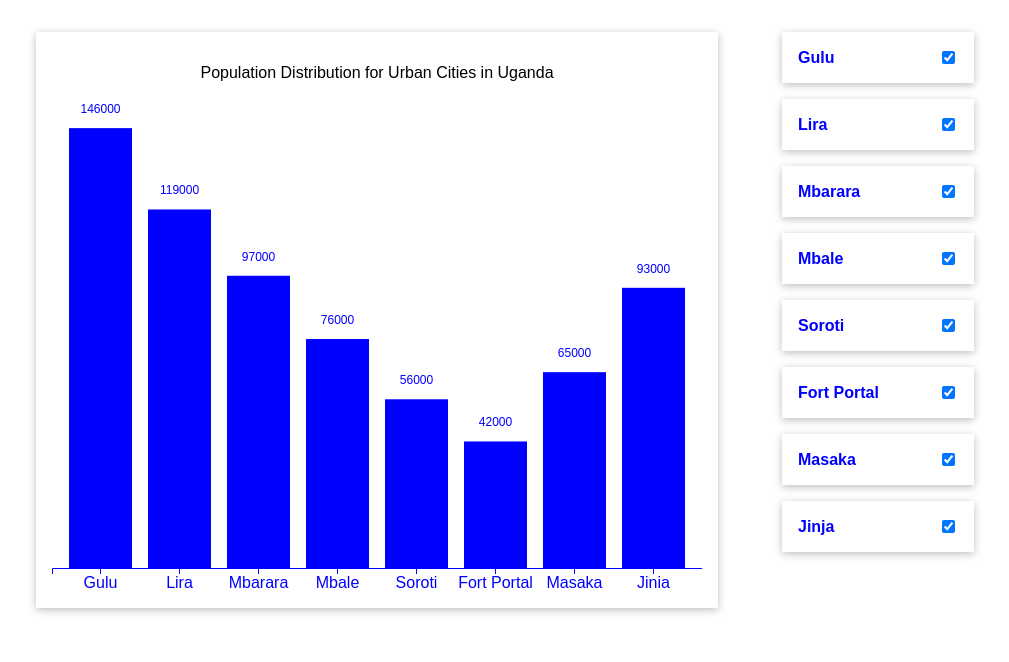
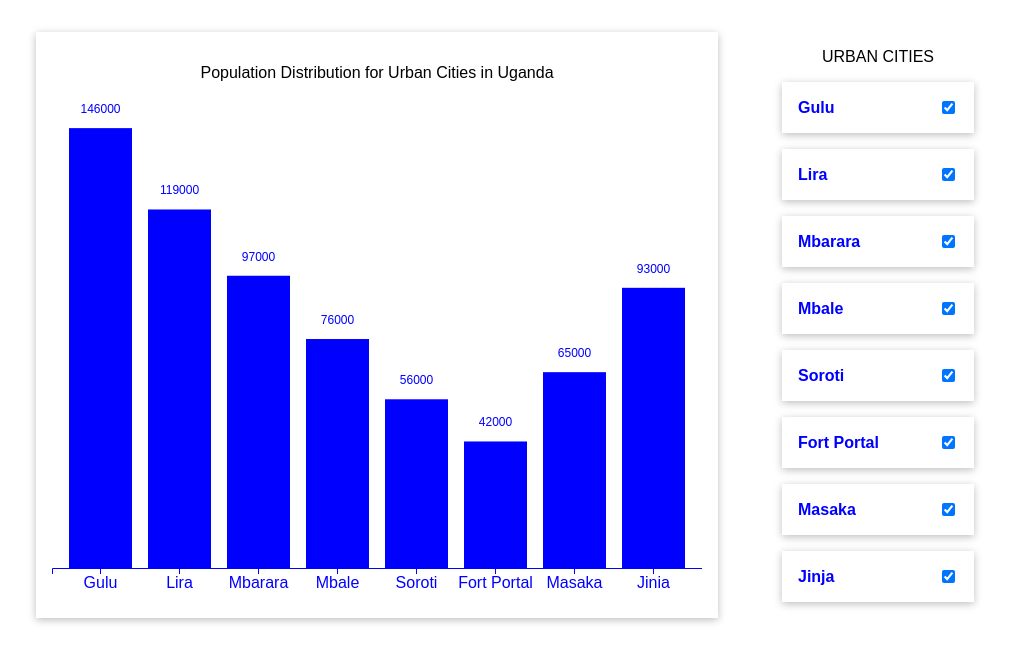
Before and after one commit to Amukayoung/An-Interactive-Bar-Chart-with-D3JS, a plain HTML site: page index.html in a window 1280 px wide. Shown: the whole page, without its empty margins (20-1029 px from the left). Drawn offline with nearby package versions, Linux system fonts and the light colour scheme.

Commit message:
Added list items tittle

```diff
--- a/index.html
+++ b/index.html
@@ -68,6 +68,7 @@
 				<svg></svg>
 			</div>
 			<div id="data">
+				<p style="text-align: center;">URBAN CITIES</p>
 				<ul></ul>
 			</div>
 		</div>
```
